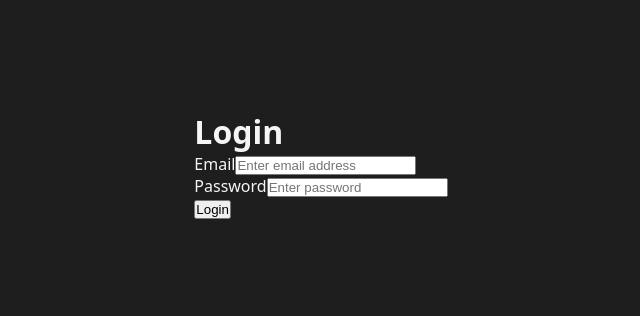
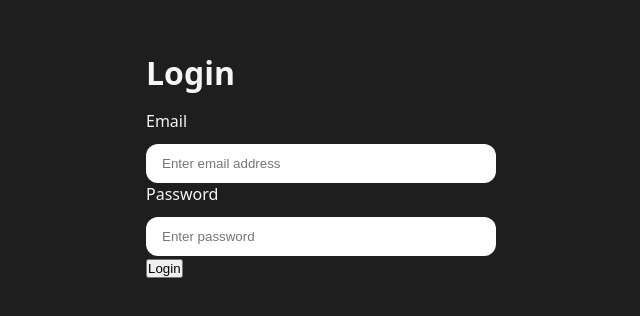
Before and after one commit to vrt-fardeen/genAi, a React app in the folder Frontend/: page /login in a window 1280 px wide. Shown: the part 236-552 px from the top of the page, without its empty margins (319-959 px from the left). Built offline with nearby package versions, Linux system fonts and the light colour scheme; the HTML template or start-up script is replaced by a standard one.

Commit message:
login form

```diff
--- a/Frontend/src/features/auth/auth.form.scss
+++ b/Frontend/src/features/auth/auth.form.scss
@@ -6,5 +6,27 @@ main{
     justify-content: center;
     align-items: center;
 
+    .form-container{
+        min-width: 350px;
 
+        display: flex;
+        flex-direction: column;
+        gap: 1rem;
+    }
+
+    .input-group{
+        display: flex;
+        flex-direction: column;
+
+        gap: 0.75rem;
+
+
+        input{
+            border: none;
+            outline: none;
+            padding-inline: 1rem;
+            padding-block: 0.75rem;
+            border-radius: 0.75rem;
+        }
+    }
 }
```
